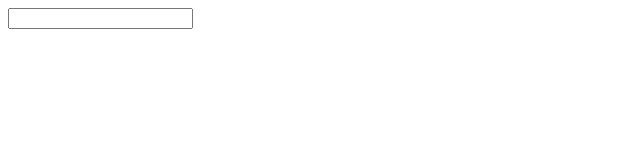
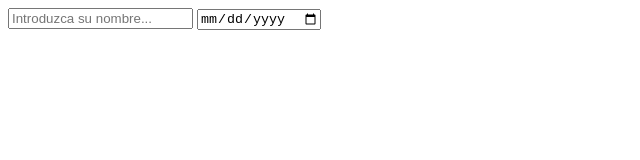
Before and after one commit to estudiantejota/FORMULARIO, a plain HTML site: page index.html in a window 1280 px wide. Shown: the whole page, without its empty margins (0-640 px from the left). Drawn offline with Linux system fonts and the light colour scheme.

Commit message:
Formulario2

```diff
--- a/index.html
+++ b/index.html
@@ -10,7 +10,8 @@
 
 <body>
     <form action="">
-        <input type="text">
+        <input type="text" placeholder="Introduzca su nombre...">
+        <input type="date">
     </form>
 </body>
 
```
